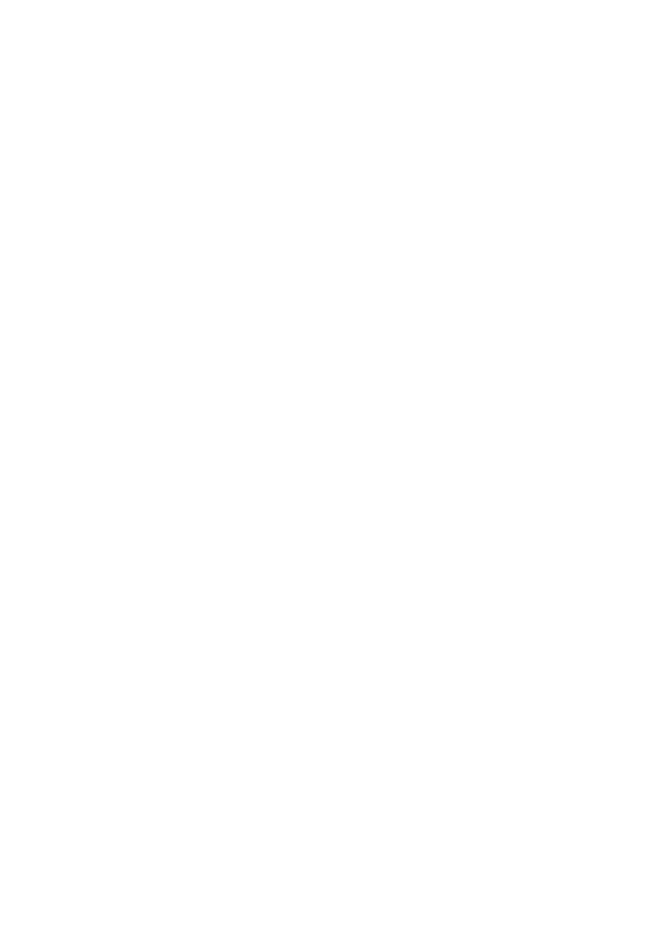
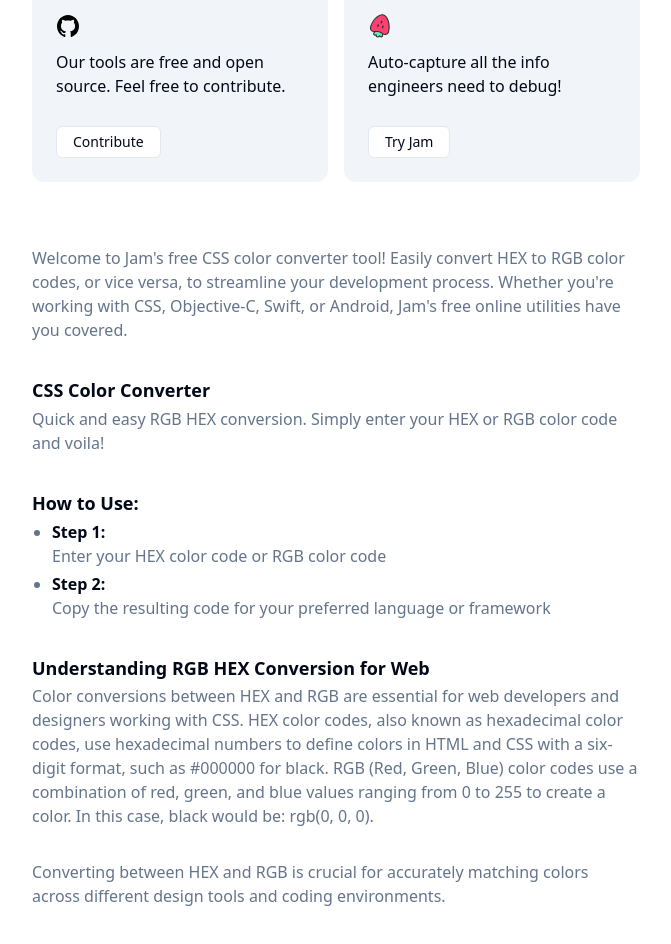
Before and after one commit to jamdotdev/jam-dev-utilities, a Next.js app: page /hex-to-rgb in a window 1280 px wide. Shown: the part 702-1646 px from the top of the page, without its empty margins (304-975 px from the left). Before the commit the page ends 800 px from the top, so only its background shows below. Built offline with nearby package versions, Linux system fonts and the light colour scheme.

Commit message:
feat: add hex to rgb SEO content

```diff
--- /dev/null
+++ b/components/seo/HexToRgbSEO.tsx
@@ -0,0 +1,53 @@
+export default function HexToRgbSEO() {
+  return (
+    <div className="content-wrapper">
+      <section>
+        <p>
+          Welcome to Jam's free CSS color converter tool! Easily convert HEX to
+          RGB color codes, or vice versa, to streamline your development
+          process. Whether you're working with CSS, Objective-C, Swift, or
+          Android, Jam's free online utilities have you covered.
+        </p>
+      </section>
+
+      <section>
+        <h2>CSS Color Converter</h2>
+        <p>
+          Quick and easy RGB HEX conversion. Simply enter your HEX or RGB color
+          code and voila!
+        </p>
+      </section>
+
+      <section>
+        <h2>How to Use:</h2>
+        <ul>
+          <li>
+            <b>Step 1:</b> <br /> Enter your HEX color code or RGB color code
+          </li>
+          <li>
+            <b>Step 2:</b> <br /> Copy the resulting code for your preferred
+            language or framework
+          </li>
+        </ul>
+      </section>
+
+      <section>
+        <h2>Understanding RGB HEX Conversion for Web</h2>
+        <p>
+          Color conversions between HEX and RGB are essential for web developers
+          and designers working with CSS. HEX color codes, also known as
+          hexadecimal color codes, use hexadecimal numbers to define colors in
+          HTML and CSS with a six-digit format, such as #000000 for black. RGB
+          (Red, Green, Blue) color codes use a combination of red, green, and
+          blue values ranging from 0 to 255 to create a color. In this case,
+          black would be: rgb(0, 0, 0).
+        </p>
+        <br />
+        <p>
+          Converting between HEX and RGB is crucial for accurately matching
+          colors across different design tools and coding environments.
+        </p>
+      </section>
+    </div>
+  );
+}
--- a/pages/hex-to-rgb.tsx
+++ b/pages/hex-to-rgb.tsx
@@ -16,6 +16,8 @@ import {
 } from "@/components/hex-to-rgb-utils";
 import { Input } from "@/components/ds/InputComponent";
 import CodeSnippetRow from "@/components/CodeSnippetRow";
+import HexToRgbSEO from "@/components/seo/HexToRgbSEO";
+import CallToActionGrid from "@/components/CallToActionGrid";
 
 const DEFAULT_RGB: RGBValues = { r: "0", g: "0", b: "0" };
 
@@ -71,13 +73,13 @@ export default function HEXtoRGB() {
 
       <section className="container max-w-2xl mb-12">
         <PageHeader
-          title="HEX to RGB Converter"
-          description="Convert HEX to RGB and vice versa."
+          title="HEX / RGB Converter"
+          description="Free, Open Source & Ad-free"
           logoSrc="/logo.png"
         />
       </section>
 
-      <section className="container max-w-2xl">
+      <section className="container max-w-2xl mb-6">
         <Card className="flex flex-col p-6 hover:shadow-none shadow-none rounded-xl">
           <div>
             <Label>HEX Value</Label>
@@ -151,6 +153,12 @@ export default function HEXtoRGB() {
           </div>
         </Card>
       </section>
+
+      <CallToActionGrid />
+
+      <section className="container max-w-2xl">
+        <HexToRgbSEO />
+      </section>
     </main>
   );
 }
```
